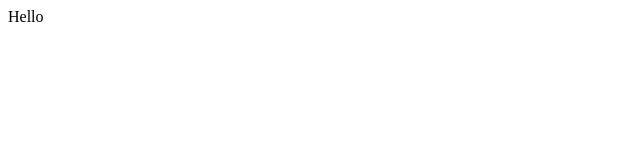
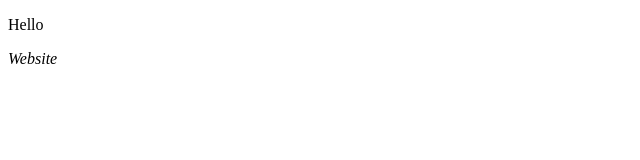
Before and after one commit to graigs-list/Artifacts_Site, a plain HTML site: page index.html in a window 1280 px wide. Shown: the whole page, without its empty margins (0-640 px from the left). Drawn offline with Linux system fonts and the light colour scheme.

Commit message:
Added Message

```diff
--- a/index.html
+++ b/index.html
@@ -4,6 +4,7 @@
 
   </head>
   <body>
-    Hello
+    <p>Hello</p>
+    <em>Website</em>
   </body>
 </html>
```
